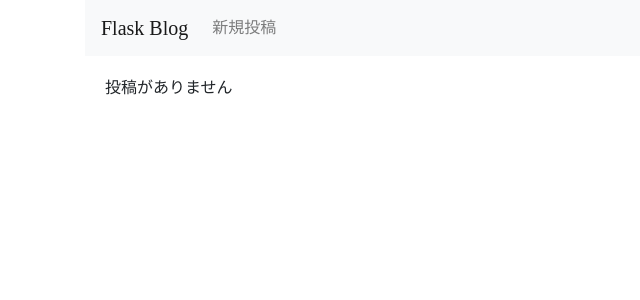
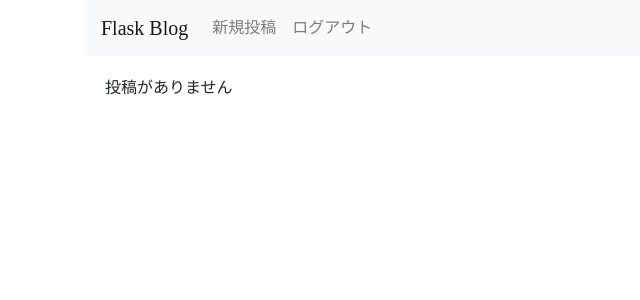
Before and after one commit to gghatano/python-serverless, a Flask app: page / in a window 1280 px wide. Shown: the top 300 px of the page, without its empty margins (0-640 px from the left). Run offline with Flask 2, Linux system fonts and the light colour scheme; a user stored in the database is signed in; data that the repository does not hold is empty; some libraries are stand-ins or nearby versions; some web fonts are replaced.

Commit message:
update layout.html: add logout button

```diff
--- a/flask_blog/templates/layout.html
+++ b/flask_blog/templates/layout.html
@@ -26,6 +26,9 @@
                 <li class="nav-item">
                     <a class="nav-link" href="{{ url_for('new_entry') }}">新規投稿</a>
                 </li>
+                <li class="nav-item">
+                    <a class="nav-link" href="{{ url_for('logout') }}">ログアウト</a>
+                </li>
                 {% endif %}
             </ul>
         </div>
```
Also changed, not shown: dynamodb_local_latest/shared-local-instance.db.
